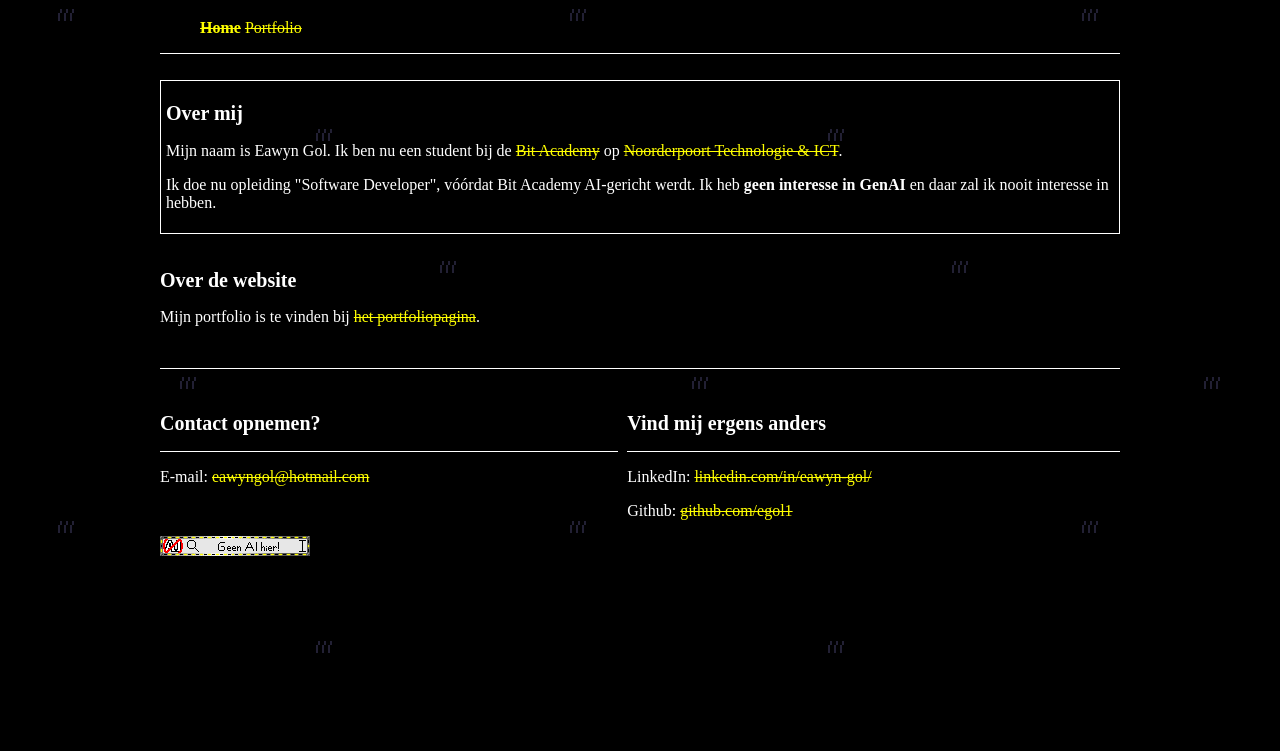
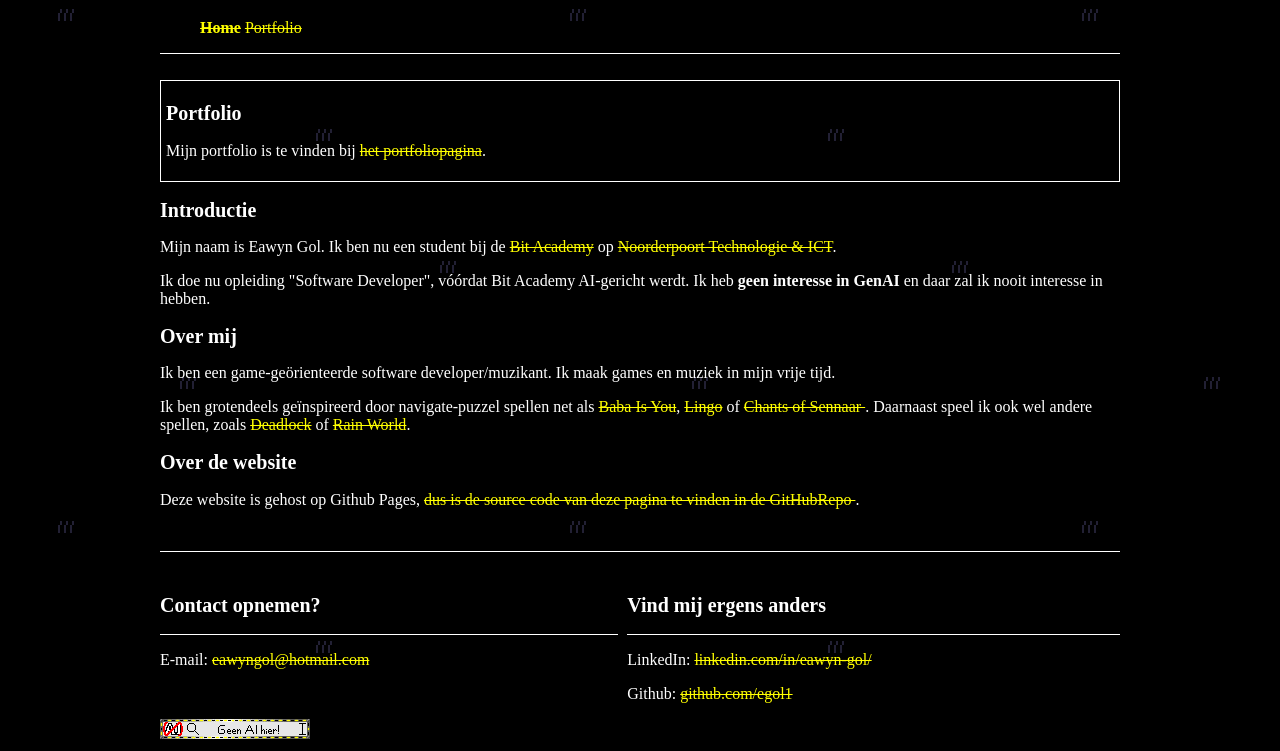
Before and after one commit to egol1/portfolio-website, a plain HTML site: page index.html in a window 1280 px wide. Shown: the part 61-812 px from the top of the page. Drawn offline with Linux system fonts and the light colour scheme.

Commit message:
Meer informatio

```diff
--- a/index.html
+++ b/index.html
@@ -22,9 +22,16 @@
     <hr />
     <br />
 
-    <!-- over mij -->
-    <section class="block" aria-labelledby="over-mij">
-        <h2 class="block-title" id="over-mij">Over mij</h2>
+    <!-- portfolio -->
+    <section class="block" aria-labelledby="portfolio">
+        <h2 class="block-title" id="portfolio">Portfolio</h2>
+
+        <p>Mijn portfolio is te vinden bij <a href="./portfolio.html">het portfoliopagina</a>.</p>
+    </section>
+
+    <!-- introductie -->
+    <section aria-labelledby="introductie">
+        <h2 class="block-title" id="introductie">Introductie</h2>
 
         <p>
             Mijn naam is Eawyn Gol. Ik ben nu een student bij de
@@ -38,12 +45,36 @@
         </p>
     </section>
 
-    <br />
-
+    <!-- introductie -->
+    <section aria-labelledby="over-mij">
+        <h2 class="block-title" id="over-mij">Over mij</h2>
+        <p>
+            Ik ben een game-geörienteerde software developer/muzikant. Ik maak games en muziek in mijn vrije tijd.
+        </p>
+        <p>
+            Ik ben grotendeels geïnspireerd door navigate-puzzel spellen net als
+            <a href="https://hempuli.com/baba/" target="_blank" rel="noopener noreferrer">Baba Is You</a>,
+            <a href="https://lingothegame.com/" target="_blank" rel="noopener noreferrer">Lingo</a> of
+            <a href="https://en.wikipedia.org/wiki/Chants_of_Sennaar" target="_blank" rel="noopener noreferrer">
+                Chants of Sennaar
+            </a>.
+            Daarnaast speel ik ook wel andere spellen, zoals
+            <a href="https://en.wikipedia.org/wiki/Deadlock_(video_game)" target="_blank"
+                rel="noopener noreferrer">Deadlock</a>
+            of
+            <a href="https://en.wikipedia.org/wiki/Rain_World" target="_blank" rel="noopener noreferrer">Rain World</a>.
+        </p>
+    </section>
+    <!-- over mij -->
     <section aria-labelledby="over-website">
         <h2 class="block-title" id="over-website">Over de website</h2>
 
-        <p>Mijn portfolio is te vinden bij <a href="./portfolio.html">het portfoliopagina</a>.</p>
+        <p>
+            Deze website is gehost op Github Pages,
+            <a href="https://github.com/egol1/portfolio-website" target="_blank" rel="noopener noreferrer">
+                dus is de source code van deze pagina te vinden in de GitHubRepo
+            </a>.
+        </p>
     </section>
 
     <br />
```
